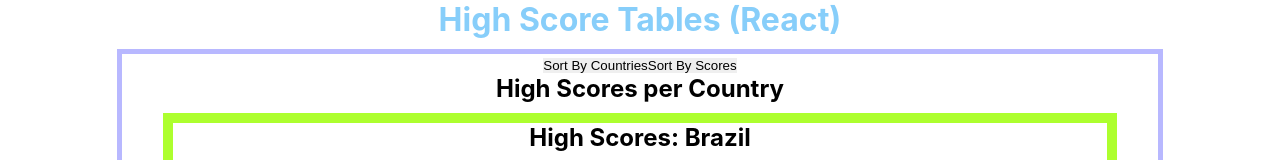
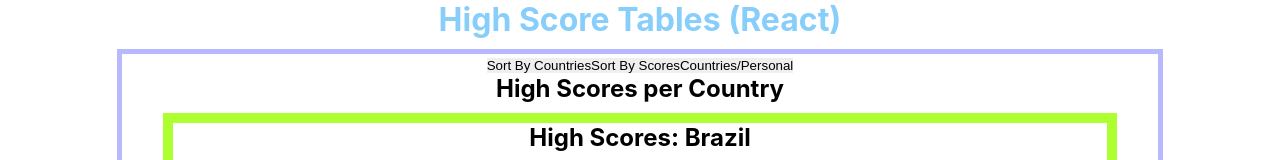
Before and after one commit to Pat-On/high-scores-react, a React (Create React App) app: page / in a window 1280 px wide. Shown: the top 160 px of the page. Built offline with nearby package versions, Linux system fonts and the light colour scheme.

Commit message:
missing hidden class

```diff
--- a/src/App.js
+++ b/src/App.js
@@ -29,6 +29,13 @@ modifiedDataCountryScores.sort((a, b) => {
   if (a.name[0] > b.name[0]) return 1;
   else return 0;
 });
+
+const personalScores = [{ name: "Personal Scores", scores: [] }];
+modifiedDataCountryScores.map((item) =>
+  personalScores[0].scores.push(...item.scores)
+);
+console.log(personalScores);
+
 let controllerCountries = true;
 let controllerScores = true;
 
@@ -36,6 +43,18 @@ function App() {
   const [dataCountryScore, dataCountryScoreHandler] = React.useState(
     modifiedDataCountryScores
   );
+
+  const [countryPersonalScores, countryPersonalScoresHandler] = React.useState(
+    false
+  );
+
+  const personalCountriesHandler = () => {
+    if (countryPersonalScores) {
+      countryPersonalScoresHandler(false);
+    } else {
+      countryPersonalScoresHandler(true);
+    }
+  };
 
   const sortResultsHandler = () => {
     if (!controllerScores) {
@@ -87,6 +106,13 @@ function App() {
     }
   };
 
+  let scores = null;
+  if (countryPersonalScores) {
+    scores = <TBodyElement dataScoresPlayers={personalScores} />;
+  } else {
+    scores = <TBodyElement dataScoresPlayers={modifiedDataCountryScores} />;
+  }
+
   return (
     <div className="App">
       <header className="">
@@ -95,9 +121,10 @@ function App() {
       <div className={`blueBorder`}>
         <button onClick={sortCountriesHandler}>Sort By Countries</button>
         <button onClick={sortResultsHandler}>Sort By Scores</button>
+        <button onClick={personalCountriesHandler}>Countries/Personal</button>
         <h2>High Scores per Country</h2>
 
-        <TBodyElement dataScoresPlayers={dataCountryScore} />
+        {scores}
 
         {/* </main> */}
       </div>
```
